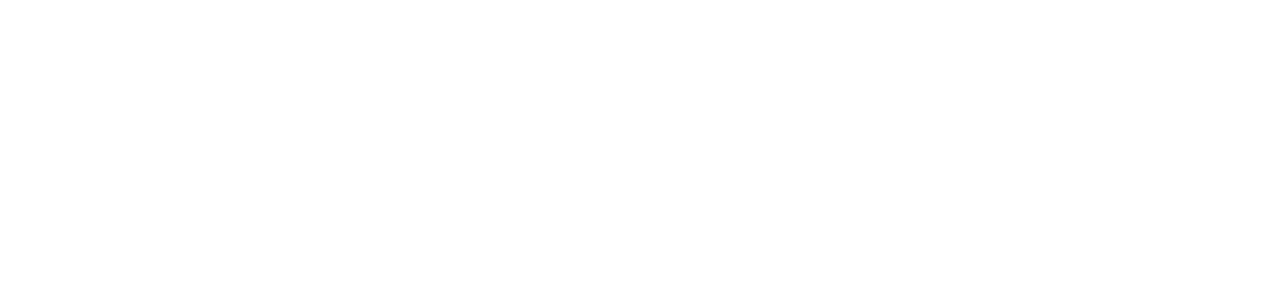
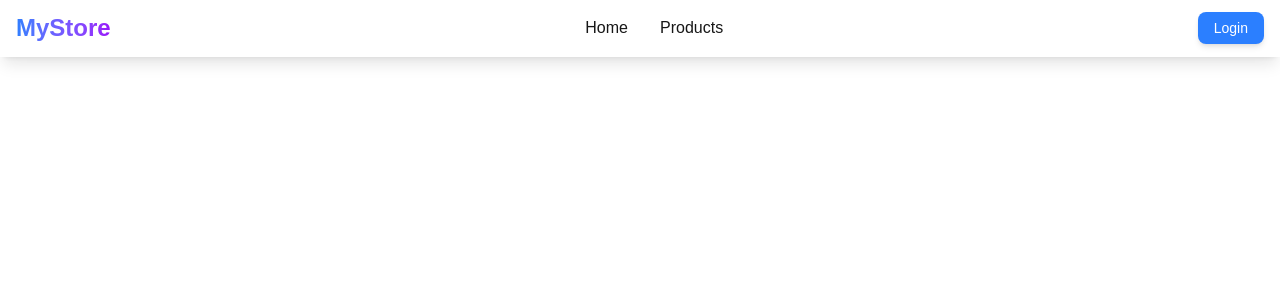
Before and after one commit to mahfuzarrahmanmunna/next-product-task, a Next.js app: page / in a window 1280 px wide. Shown: the top 300 px of the page. Built offline with nearby package versions, Linux system fonts and the light colour scheme.

Commit message:
added navbar

```diff
--- /dev/null
+++ b/app/components/Navbar.jsx
@@ -0,0 +1,129 @@
+// components/Navbar.jsx
+"use client";
+
+import { useState } from "react";
+import Link from "next/link";
+import { signIn, signOut } from "next-auth/react";
+import { Menu, X } from "lucide-react";
+
+const Navbar = ({ session }) => {
+    const [isOpen, setIsOpen] = useState(false);
+
+    return (
+        <nav className="fixed top-0 w-full z-50 bg-white/30 dark:bg-gray-900/30 backdrop-blur-md border-b border-white/20 shadow-lg">
+            <div className="max-w-7xl mx-auto px-4 py-3 flex items-center justify-between">
+                {/* Logo */}
+                <Link
+                    href="/"
+                    className="text-2xl font-extrabold bg-gradient-to-r from-blue-500 to-purple-600 bg-clip-text text-transparent"
+                >
+                    MyStore
+                </Link>
+
+                {/* Desktop Menu */}
+                <div className="hidden md:flex items-center gap-8">
+                    <Link href="/" className="hover:text-blue-500 transition">
+                        Home
+                    </Link>
+                    <Link href="/products" className="hover:text-blue-500 transition">
+                        Products
+                    </Link>
+                    {session && (
+                        <Link
+                            href="/dashboard/add-product"
+                            className="hover:text-blue-500 transition"
+                        >
+                            Add Product
+                        </Link>
+                    )}
+                </div>
+
+                {/* Auth Buttons (Desktop) */}
+                <div className="hidden md:flex">
+                    {session ? (
+                        <div className="flex items-center gap-3">
+                            <span className="text-sm font-medium text-gray-800 dark:text-gray-200">
+                                {session.user?.name}
+                            </span>
+                            <button
+                                onClick={() => signOut()}
+                                className="px-3 py-1.5 rounded-lg bg-red-500 hover:bg-red-600 text-white text-sm shadow-md"
+                            >
+                                Logout
+                            </button>
+                        </div>
+                    ) : (
+                        <button
+                            onClick={() => signIn("google")}
+                            className="px-4 py-1.5 rounded-lg bg-blue-500 hover:bg-blue-600 text-white text-sm shadow-md"
+                        >
+                            Login
+                        </button>
+                    )}
+                </div>
+
+                {/* Mobile Menu Button */}
+                <button
+                    onClick={() => setIsOpen(!isOpen)}
+                    className="md:hidden p-2 rounded-md hover:bg-white/20 dark:hover:bg-gray-700/30 transition"
+                >
+                    {isOpen ? <X className="w-6 h-6" /> : <Menu className="w-6 h-6" />}
+                </button>
+            </div>
+
+            {/* Mobile Dropdown */}
+            {isOpen && (
+                <div className="md:hidden bg-white/80 dark:bg-gray-900/80 backdrop-blur-md px-4 py-3 space-y-4 shadow-md">
+                    <Link
+                        href="/"
+                        className="block hover:text-blue-500 transition"
+                        onClick={() => setIsOpen(false)}
+                    >
+                        Home
+                    </Link>
+                    <Link
+                        href="/products"
+                        className="block hover:text-blue-500 transition"
+                        onClick={() => setIsOpen(false)}
+                    >
+                        Products
+                    </Link>
+                    {session && (
+                        <Link
+                            href="/dashboard/add-product"
+                            className="block hover:text-blue-500 transition"
+                            onClick={() => setIsOpen(false)}
+                        >
+                            Add Product
+                        </Link>
+                    )}
+                    <div>
+                        {session ? (
+                            <button
+                                onClick={() => {
+                                    setIsOpen(false);
+                                    signOut();
+                                }}
+                                className="w-full text-left px-3 py-2 rounded-md bg-red-500 hover:bg-red-600 text-white text-sm shadow-md"
+                            >
+                                Logout
+                            </button>
+                        ) : (
+                            <button
+                                onClick={() => {
+                                    setIsOpen(false);
+                                    signIn("google");
+                                }}
+                                className="w-full text-left px-3 py-2 rounded-md bg-blue-500 hover:bg-blue-600 text-white text-sm shadow-md"
+                            >
+                                Login
+                            </button>
+                        )}
+                    </div>
+                </div>
+            )}
+        </nav>
+    );
+};
+
+export default Navbar;
--- a/app/layout.js
+++ b/app/layout.js
@@ -1,5 +1,6 @@
 import { Geist, Geist_Mono } from "next/font/google";
 import "./globals.css";
+import Navbar from "./components/Navbar";
 
 const geistSans = Geist({
   variable: "--font-geist-sans",
@@ -22,6 +23,7 @@
       <body
         className={`${geistSans.variable} ${geistMono.variable} antialiased`}
       >
+        <Navbar />
         {children}
       </body>
     </html>
```
Also changed, not shown: package.json (+6 -4 lines), 2 other files (tests, documents, lock files or other folders).
